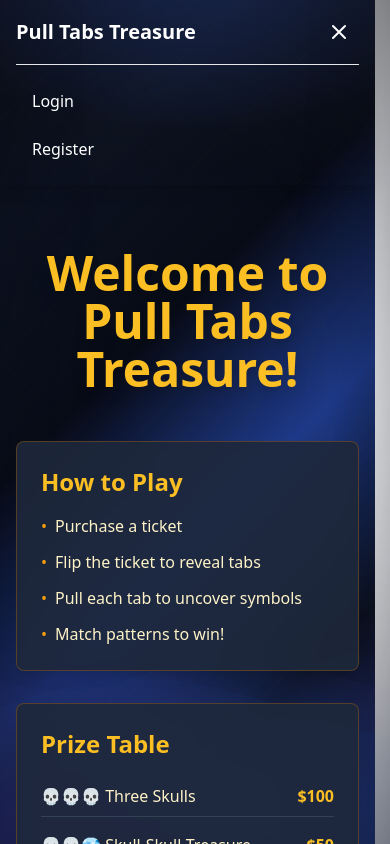
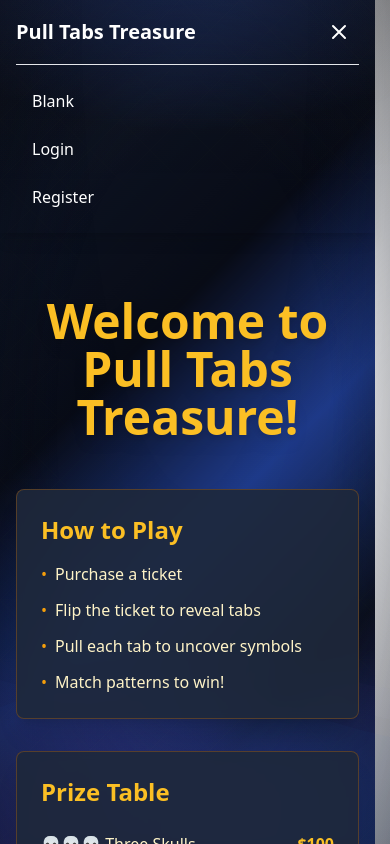
Before and after one commit to Benjafo/pull-tabs, a React (Vite) app in the folder client/: page / in a window 390 px wide. Both pictures are taken after a click on the button 339 px from the left and 32 px from the top of the page. Shown: the top 844 px of the page. Built offline with nearby package versions, Linux system fonts and the light colour scheme; no server answers.

Commit message:
checkpoint: modify client/src/components/layout/Header.tsx - 16:22

```diff
--- a/client/src/components/layout/Header.tsx
+++ b/client/src/components/layout/Header.tsx
@@ -145,6 +145,12 @@ export function Header() {
                         ) : (
                             <div className="space-y-2">
                                 <Link
+                                    to="/blank"
+                                    className="block hover:bg-primary-700 px-4 py-2 rounded-lg transition-colors"
+                                >
+                                    Blank
+                                </Link>
+                                <Link
                                     to="/login"
                                     className="block hover:bg-primary-700 px-4 py-2 rounded-lg transition-colors"
                                 >
```
